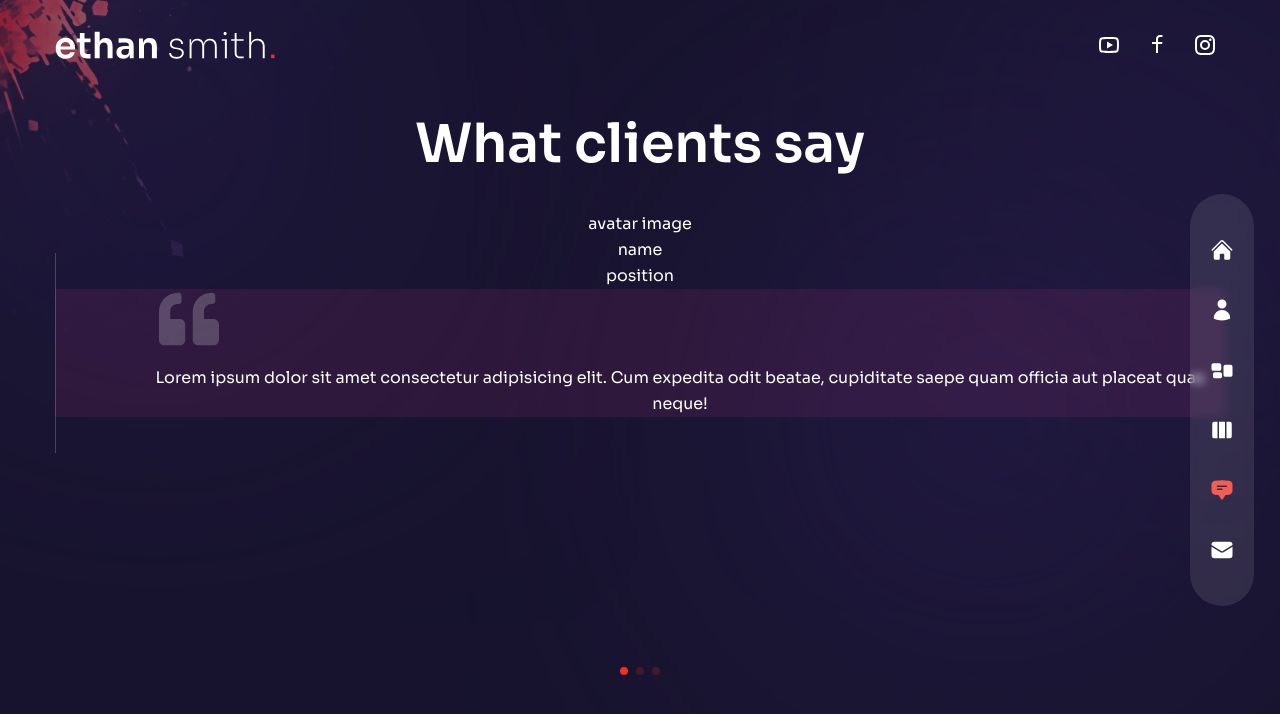
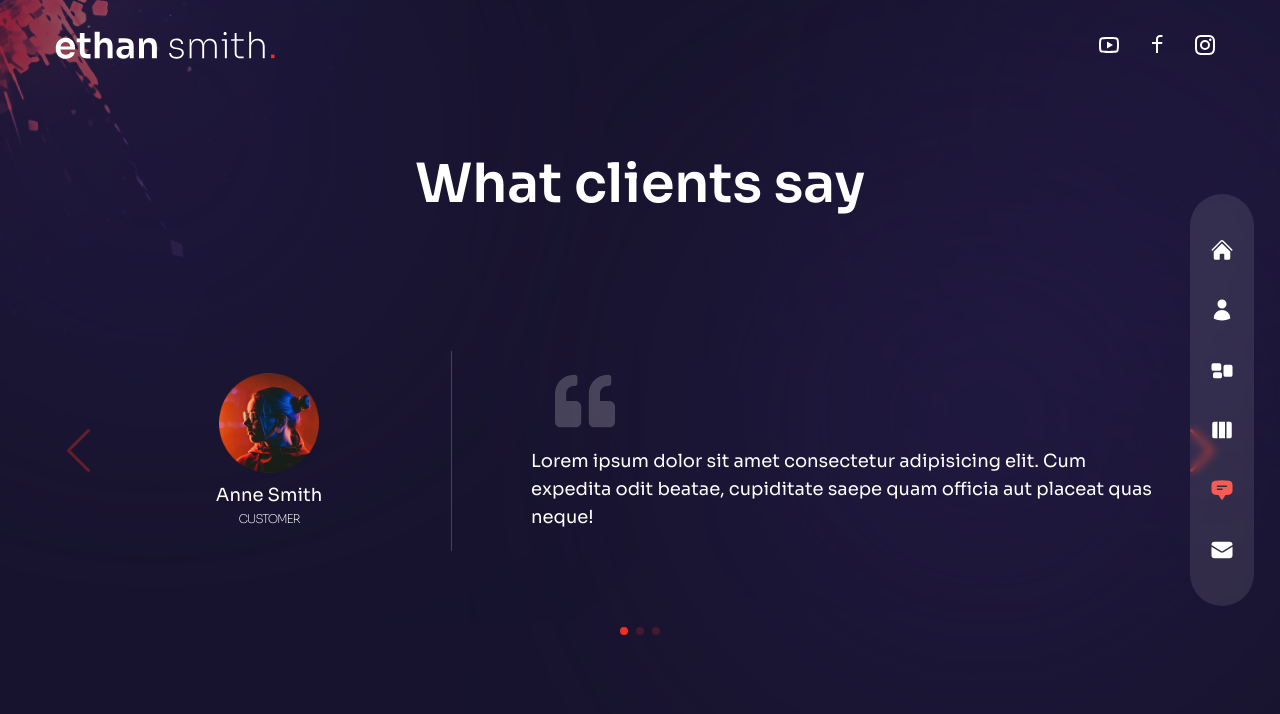
Before and after one commit to Predrag-Jandric/NextJS-Tailwind-portfolio-example, a Next.js app: page /testimonials in a window 1280 px wide. Shown: the top 714 px of the page. Built offline with nearby package versions, Linux system fonts and the light colour scheme.

Commit message:
TESTIMONIALS page full complete

```diff
--- a/components/TestimonialSlider.js
+++ b/components/TestimonialSlider.js
@@ -27,46 +27,48 @@
 
 // swiper styles
 import 'swiper/css'
-import 'swiper/css/free-mode'
+import 'swiper/css/navigation'
 import 'swiper/css/pagination'
 import Image from 'next/image';
-import { Pagination } from "swiper";
+import { Navigation, Pagination } from "swiper";
 import { FaQuoteLeft } from 'react-icons/fa'
 
 const TestimonialSlider = () => {
   return (
     <Swiper
-      spaceBetween={10}
+      navigation={true}
       pagination={{
         clickable: true,
       }}
-      modules={[Pagination]}
-      className="h-[280px] sm:h-[480px]"
+      modules={[Navigation, Pagination]}
+      className="h-[400px]"
     >
       {
         testimonialData.map((person, index) => {
           return (
             <SwiperSlide key={index}>
-              <div>
+              <div className='flex flex-col items-center md:flex-row gap-x-8 h-full px-16'>
                 {/* avatar, name, position */}
-                <div>
-                  <div>
+                <div className='w-full max-w-[300px] flex flex-col xl:justify-center items-center relative mx-auto xl:mx-0'>
+                  <div className='flex flex-col justify-center text-center'>
                     {/* avatar */}
-                    <div>avatar image</div>
+                    <div className='mb-2 mx-auto '>
+                      <Image src={person.image} width={100} height={100} alt='image missing' />
+                    </div>
                     {/* name */}
-                    <div>name</div>
+                    <div className='text-lg'>{person.name}</div>
                     {/* position */}
-                    <div>position</div>
+                    <div className='text-[12px] uppercase font-extralight -tracking-widest'>{person.position}</div>
                   </div>
                 </div>
                 {/* quote & msg */}
-                <div className='bg-pink-500/10 flex-1 flex flex-col justify-center before:w-[1px] xl:before:bg-white/20 xl:before:absolute xl:before:left-0 xl:before:h-[200px] relative xl:pl-20'>
+                <div className='flex-1 flex flex-col justify-center before:w-[1px] xl:before:bg-white/20 xl:before:absolute xl:before:left-0 xl:before:h-[200px] relative xl:pl-20'>
                   {/* quote icon */}
                   <div className='mb-4'>
                     <FaQuoteLeft className='text-4xl xl:text-6xl text-white/20 mx-auto md:mx-6' />
                   </div>
                   {/* message */}
-                  <div>{person.message}</div>
+                  <div className='xl:text-lg text-center md:text-left'>{person.message}</div>
                 </div>
               </div>
             </SwiperSlide>
--- a/pages/testimonials/index.js
+++ b/pages/testimonials/index.js
@@ -1,15 +1,17 @@
 import TestimonialSlider from "../../components/TestimonialSlider";
+import { motion } from "framer-motion";
+import { fadeIn } from '../../variants'
 
 const Testimonials = () => {
   return (
     <div className="h-full bg-primary/30 py-30 text-center">
       <div className="container mx-auto h-full flex flex-col justify-center">
         {/* title */}
-        <h2 className="h2 mb-8 xl:mb-8">What clients say</h2>
+        <motion.h2 variants={fadeIn('up', 0.2)} initial='hidden' animate='show' exit='hidden' className="h2 mb-8 xl:mb-8">What clients say</motion.h2>
         {/* slider */}
-        <div>
-          <TestimonialSlider/>
-        </div>
+        <motion.div variants={fadeIn('up', 0.3)} initial='hidden' animate='show' exit='hidden'>
+          <TestimonialSlider />
+        </motion.div>
       </div>
     </div>
   )
```
